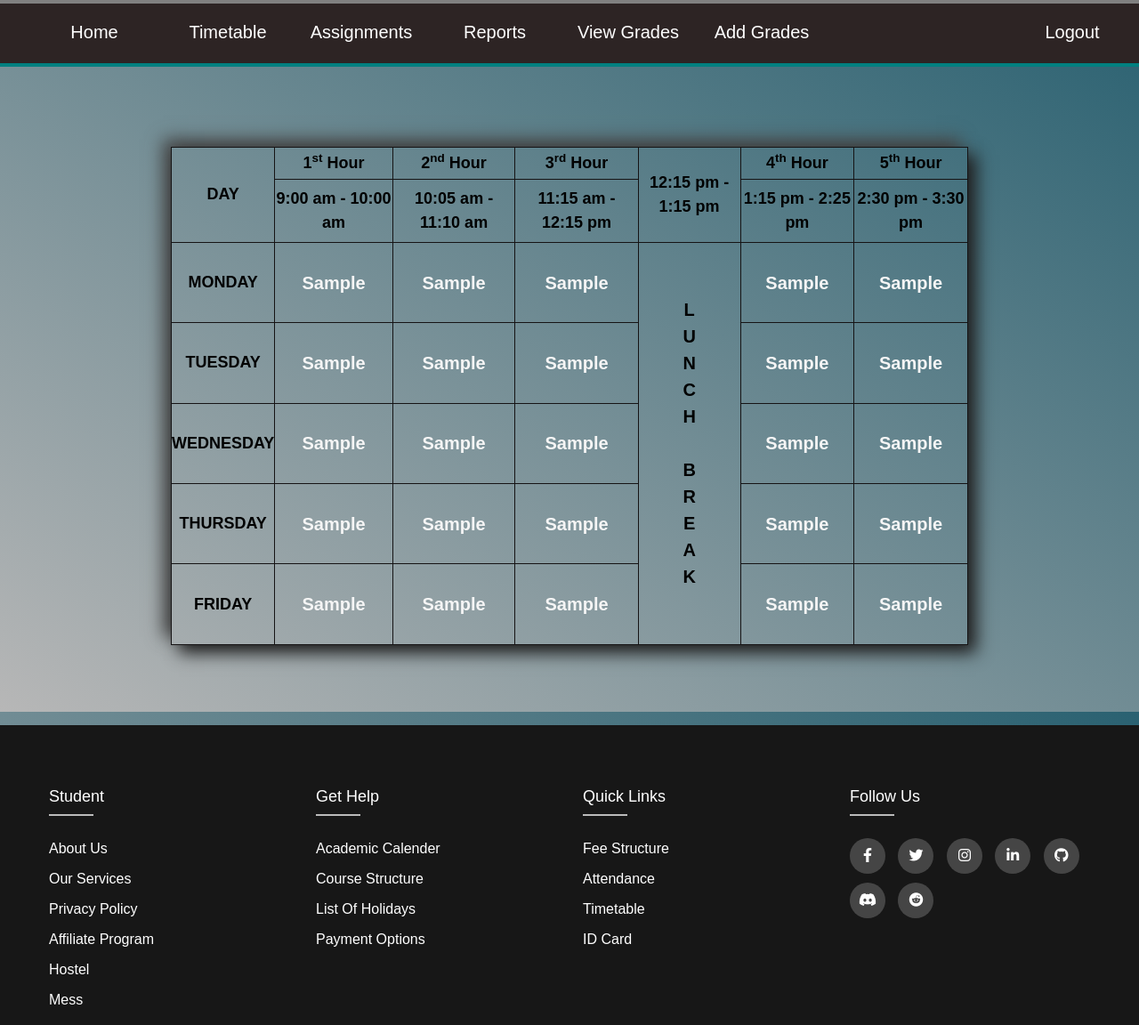
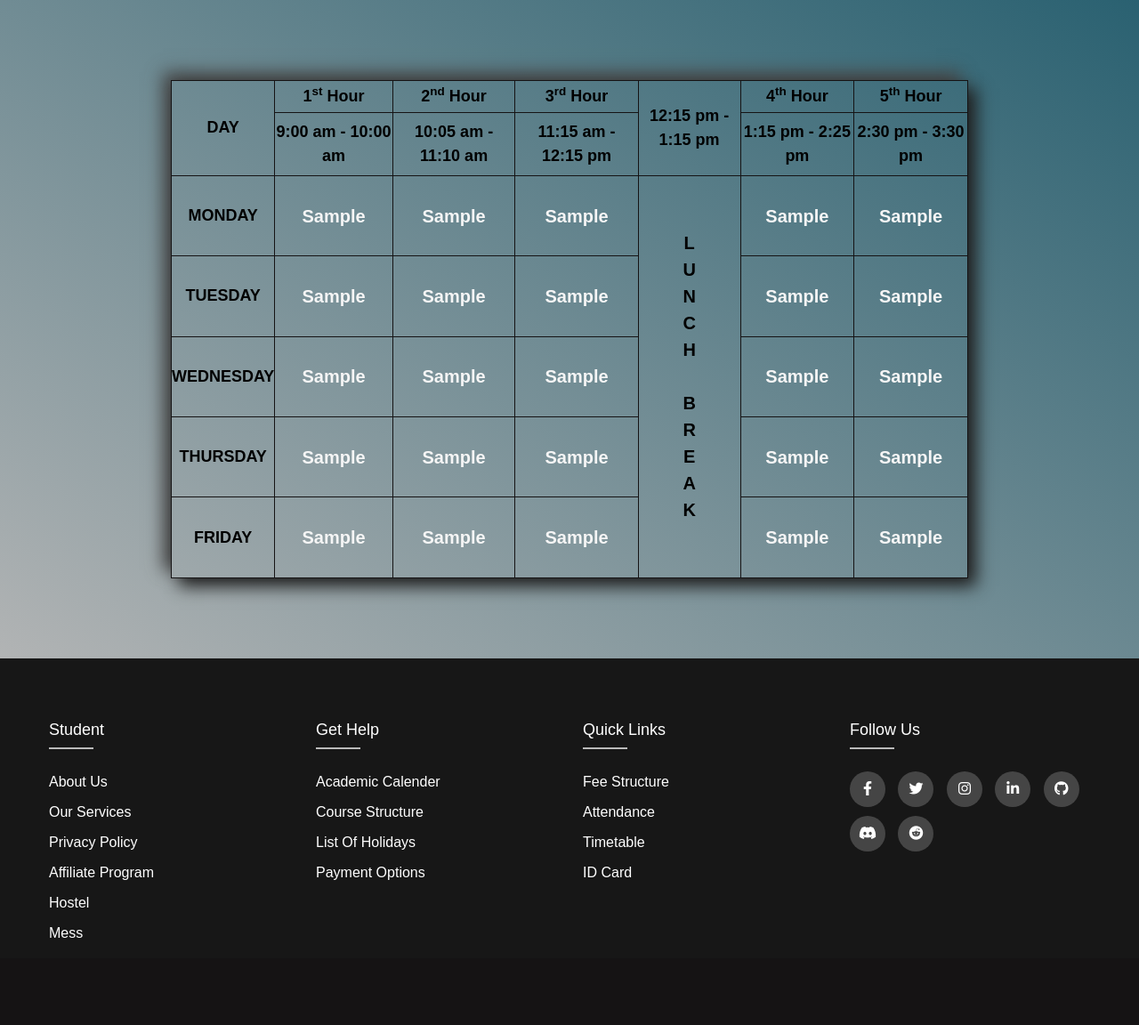
Before and after one commit to g-kabra/2ndSemWebDProject, a Flask app: template app/templates/StudentTimetable.html in a window 1280 px wide. Shown: the whole page at 89% size. After the commit the page ends 1054 px from the top, so only its background shows below. Run offline with Flask 2, Linux system fonts and the light colour scheme; the template is opened without the code that fills it: most values are stand-ins (such as "Sample title", 1, 10 or a date in 2020); some libraries are stand-ins or nearby versions.

Commit message:
Fixed navbar conflict in timetable

```diff
--- a/app/teacher.py
+++ b/app/teacher.py
@@ -395,7 +395,7 @@ def view_timetable():
         else:
             Fri5 = Fri5.branch + " " + \
                 str(Fri5.year) + " " + str(Fri5.semester)
-        return render_template('StudentTimetable.html', Mon1=Mon1, Mon2=Mon2, Mon3=Mon3, Mon4=Mon4, Mon5=Mon5, Tue1=Tue1, Tue2=Tue2, Tue3=Tue3, Tue4=Tue4, Tue5=Tue5, Wed1=Wed1, Wed2=Wed2, Wed3=Wed3, Wed4=Wed4, Wed5=Wed5, Thu1=Thu1, Thu2=Thu2, Thu3=Thu3, Thu4=Thu4, Thu5=Thu5, Fri1=Fri1, Fri2=Fri2, Fri3=Fri3, Fri4=Fri4, Fri5=Fri5)
+        return render_template('StudentTimetable.html', Mon1=Mon1, Mon2=Mon2, Mon3=Mon3, Mon4=Mon4, Mon5=Mon5, Tue1=Tue1, Tue2=Tue2, Tue3=Tue3, Tue4=Tue4, Tue5=Tue5, Wed1=Wed1, Wed2=Wed2, Wed3=Wed3, Wed4=Wed4, Wed5=Wed5, Thu1=Thu1, Thu2=Thu2, Thu3=Thu3, Thu4=Thu4, Thu5=Thu5, Fri1=Fri1, Fri2=Fri2, Fri3=Fri3, Fri4=Fri4, Fri5=Fri5, teacher = True)
     return profile()
 
 
--- a/app/templates/StudentTimetable.html
+++ b/app/templates/StudentTimetable.html
@@ -17,52 +17,12 @@
 </head>
 <body>
 
-  <nav class="navbar-dark navbar-expand-lg navbar">
-    <div class="container-fluid navb-links-container">
-      <button
-        class="navbar-toggler"
-        type="button"
-        data-bs-toggle="collapse"
-        data-bs-target="#navbarSupportedContent"
-        aria-controls="navbarSupportedContent"
-        aria-expanded="false"
-        aria-label="Toggle navigation"
-      >
-        <span class="navbar-toggler-icon"></span>
-      </button>
-      <div class="collapse navbar-collapse" id="navbarSupportedContent">
-        <ul class="navbar-nav me-auto mb-2 mb-lg-0">
-          <li class="nav-item">
-            <a href="/"><button class="styled-button">Home</button></a>
-          </li>
-          <li class="nav-item">
-            <a href="/teacher/view_timetable"
-              ><button class="styled-button">Timetable</button></a
-            >
-          </li>
-          <li class="nav-item">
-            <a href="/teacher/enter_selection"
-              ><button class="styled-button">Assignments</button></a
-            >
-          </li>
-          <li class="nav-item">
-            <a href="#"><button class="styled-button">Reports</button></a>
-          </li>
-          <li class="nav-item">
-            <a href="/teacher/view_grade_selector"><button class="styled-button">View Grades</button></a>
-          </li>
-          <li class="nav-item">
-            <a href="/teacher/grades_student_select"><button class="styled-button">Add Grades</button></a>
-          </li>
-          <li  id = "logout">
-            <a href="/logout">
-              <button class = "styled-button">Logout</button>
-              </a>
-            </li>
-        </ul>
-      </div>
-    </div>
-  </nav>
+  {%if teacher%}
+  <!-- insert teacher navbar in here -->
+  {%endif%}
+  {%if student%}
+  <!-- insert student navbar in here -->
+  {%endif%}
   <div>
     {%if choose%}
     <center>
```
Also changed, not shown: app/student.py (+70 -35 lines).
